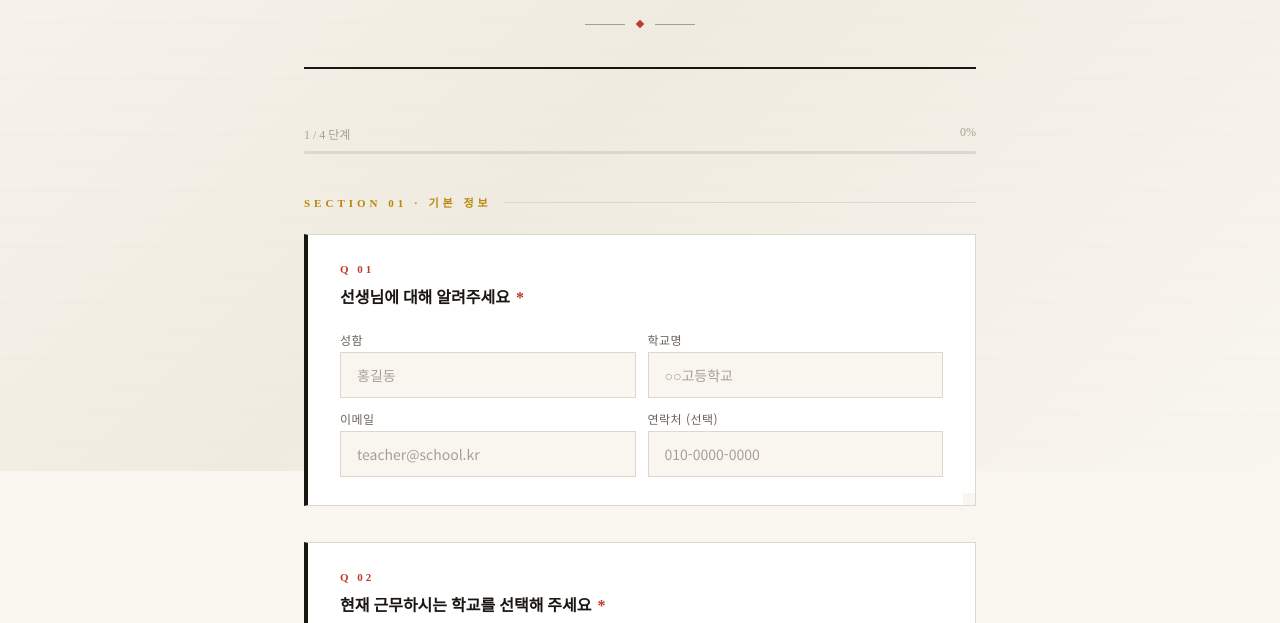
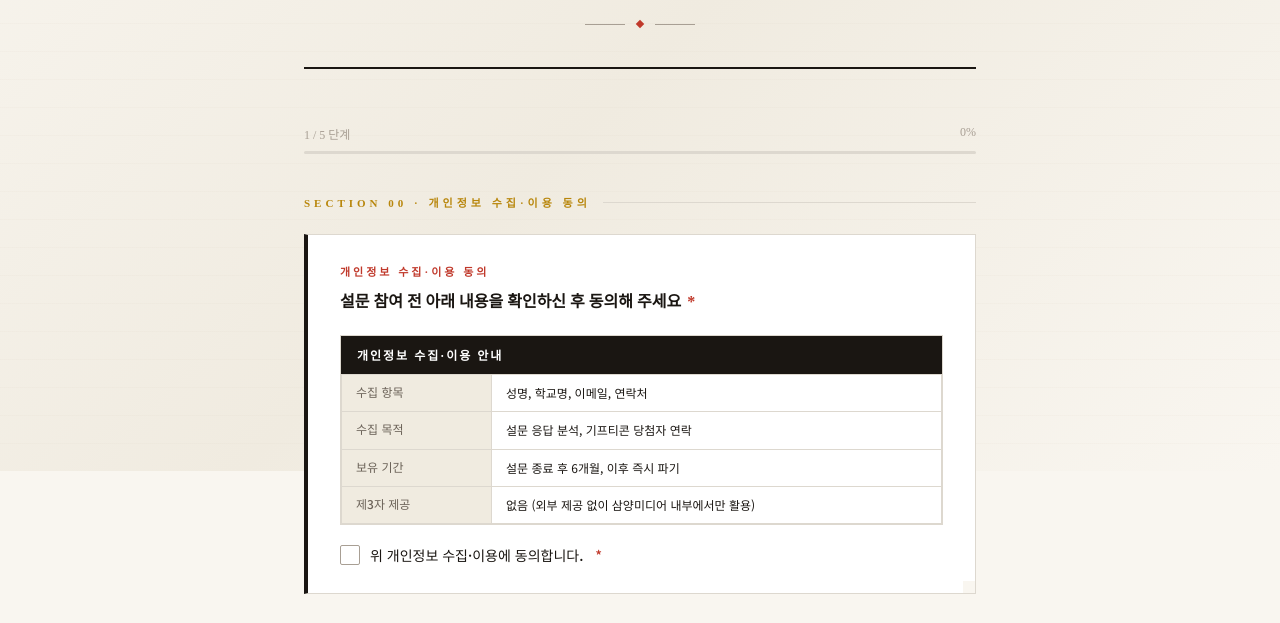
Before and after one commit to sammunwha/samyangmedia-survery, a plain HTML site: page index.html in a window 1280 px wide. Shown: the part 329-952 px from the top of the page. Drawn offline with Linux system fonts and the light colour scheme.

Commit message:
Add files via upload

```diff
--- a/index.html
+++ b/index.html
@@ -439,6 +439,77 @@
     margin: 24px auto;
   }
 
+  /* Privacy consent */
+  .privacy-box {
+    border: 1px solid var(--border);
+    background: white;
+    margin-bottom: 20px;
+  }
+  .privacy-title {
+    background: var(--ink);
+    color: white;
+    font-family: 'Noto Serif KR', serif;
+    font-size: 12px;
+    font-weight: 600;
+    letter-spacing: 2px;
+    padding: 10px 16px;
+  }
+  .privacy-table {
+    width: 100%;
+    border-collapse: collapse;
+    font-size: 12px;
+  }
+  .privacy-table th {
+    background: var(--cream);
+    color: var(--mid);
+    font-weight: 500;
+    padding: 8px 14px;
+    border: 1px solid var(--border);
+    width: 25%;
+    text-align: left;
+    vertical-align: top;
+  }
+  .privacy-table td {
+    padding: 8px 14px;
+    border: 1px solid var(--border);
+    color: var(--ink);
+    line-height: 1.7;
+    vertical-align: top;
+  }
+  .privacy-agree {
+    display: flex;
+    align-items: center;
+    gap: 10px;
+    margin-top: 16px;
+    cursor: pointer;
+    font-size: 14px;
+    font-weight: 500;
+    color: var(--ink);
+  }
+  .privacy-agree input { display: none; }
+  .privacy-agree-box {
+    width: 20px;
+    height: 20px;
+    border: 1.5px solid var(--light);
+    border-radius: 2px;
+    flex-shrink: 0;
+    display: flex;
+    align-items: center;
+    justify-content: center;
+    background: white;
+    transition: all 0.2s;
+  }
+  .privacy-agree.checked .privacy-agree-box {
+    background: var(--ink);
+    border-color: var(--ink);
+  }
+  .privacy-agree.checked .privacy-agree-box::after {
+    content: '✓';
+    color: white;
+    font-size: 12px;
+    font-weight: bold;
+  }
+
   /* Required star */
   .req { color: var(--accent); margin-left: 2px; }
 
@@ -481,14 +552,55 @@
   <!-- Progress -->
   <div class="progress-wrap">
     <div class="progress-meta">
-      <span id="step-label">1 / 4 단계</span>
+      <span id="step-label">1 / 5 단계</span>
       <span id="step-pct">0%</span>
     </div>
     <div class="progress-bar"><div class="progress-fill" id="progress-fill"></div></div>
   </div>
 
+  <!-- STEP 0: 개인정보 동의 -->
+  <div class="step active" id="step-0">
+    <div class="section-tag">SECTION 00 · 개인정보 수집·이용 동의</div>
+
+    <div class="q-block">
+      <span class="q-num">개인정보 수집·이용 동의</span>
+      <p class="q-text">설문 참여 전 아래 내용을 확인하신 후 동의해 주세요 <span class="req">*</span></p>
+      <div class="privacy-box">
+        <div class="privacy-title">개인정보 수집·이용 안내</div>
+        <table class="privacy-table">
+          <tr>
+            <th>수집 항목</th>
+            <td>성명, 학교명, 이메일, 연락처</td>
+          </tr>
+          <tr>
+            <th>수집 목적</th>
+            <td>설문 응답 분석, 기프티콘 당첨자 연락</td>
+          </tr>
+          <tr>
+            <th>보유 기간</th>
+            <td>설문 종료 후 6개월, 이후 즉시 파기</td>
+          </tr>
+          <tr>
+            <th>제3자 제공</th>
+            <td>없음 (외부 제공 없이 삼양미디어 내부에서만 활용)</td>
+          </tr>
+        </table>
+      </div>
+      <label class="privacy-agree" id="privacy-label" onclick="togglePrivacy()">
+        <input type="checkbox" id="privacy-check">
+        <span class="privacy-agree-box"></span>
+        위 개인정보 수집·이용에 동의합니다. <span class="req">*</span>
+      </label>
+      <div class="err-msg" id="err-privacy">개인정보 수집·이용에 동의해 주세요.</div>
+    </div>
+
+    <div class="btn-row">
+      <button class="btn btn-next" onclick="goNext(0)">동의하고 시작하기 →</button>
+    </div>
+  </div>
+
   <!-- STEP 1: 기본 정보 -->
-  <div class="step active" id="step-1">
+  <div class="step" id="step-1">
     <div class="section-tag">SECTION 01 · 기본 정보</div>
 
     <div class="q-block">
@@ -791,40 +903,33 @@
 
 <script>
   let answers = {};
-  const totalSteps = 4;
+  const totalSteps = 5;
 
   function updateProgress(step) {
-    const pct = Math.round(((step - 1) / totalSteps) * 100);
+    const pct = Math.round((step / totalSteps) * 100);
     document.getElementById('progress-fill').style.width = pct + '%';
-    document.getElementById('step-label').textContent = step + ' / ' + totalSteps + ' 단계';
+    document.getElementById('step-label').textContent = (step + 1) + ' / ' + totalSteps + ' 단계';
     document.getElementById('step-pct').textContent = pct + '%';
   }
 
-  // Radio / checkbox click handlers
-  document.querySelectorAll('.option-label').forEach(label => {
-    label.addEventListener('click', function() {
-      const input = this.querySelector('input');
-      if (input.type === 'radio') {
-        document.querySelectorAll(`input[name="${input.name}"]`).forEach(r => {
-          r.closest('.option-label').classList.remove('selected');
-        });
-        this.classList.add('selected');
-        input.checked = true;
-      } else {
-        input.checked = !input.checked;
-        this.classList.toggle('checked', input.checked);
-      }
-    });
-  });
-
-  function selectScale(qid, val, btn) {
-    document.querySelectorAll(`#${qid} .scale-btn`).forEach(b => b.classList.remove('selected'));
-    btn.classList.add('selected');
-    answers[qid] = val;
+  function togglePrivacy() {
+    const label = document.getElementById('privacy-label');
+    const check = document.getElementById('privacy-check');
+    check.checked = !check.checked;
+    label.classList.toggle('checked', check.checked);
   }
 
   function validateStep(step) {
     let valid = true;
+
+    if (step === 0) {
+      const privacyCheck = document.getElementById('privacy-check');
+      const errPrivacy = document.getElementById('err-privacy');
+      if (!privacyCheck.checked) {
+        errPrivacy.classList.add('show');
+        valid = false;
+      } else errPrivacy.classList.remove('show');
+    }
 
     if (step === 1) {
       const name = document.getElementById('name').value.trim();
@@ -909,6 +1014,16 @@
   }
 
   async function submitForm() {
+    // 개인정보 동의 체크
+    const privacyCheck = document.getElementById('privacy-check');
+    const errPrivacy = document.getElementById('err-privacy');
+    if (!privacyCheck.checked) {
+      errPrivacy.classList.add('show');
+      errPrivacy.scrollIntoView({ behavior: 'smooth', block: 'center' });
+      return;
+    }
+    errPrivacy.classList.remove('show');
+
     const btn = document.querySelector('.btn-submit');
     btn.textContent = '제출 중...';
     btn.disabled = true;
@@ -951,7 +1066,30 @@
     window.scrollTo({ top: 0, behavior: 'smooth' });
   }
 
-  updateProgress(1);
+  // Radio / checkbox click handlers
+  document.querySelectorAll('.option-label').forEach(label => {
+    label.addEventListener('click', function() {
+      const input = this.querySelector('input');
+      if (input.type === 'radio') {
+        document.querySelectorAll(`input[name="${input.name}"]`).forEach(r => {
+          r.closest('.option-label').classList.remove('selected');
+        });
+        this.classList.add('selected');
+        input.checked = true;
+      } else {
+        input.checked = !input.checked;
+        this.classList.toggle('checked', input.checked);
+      }
+    });
+  });
+
+  function selectScale(qid, val, btn) {
+    document.querySelectorAll(`#${qid} .scale-btn`).forEach(b => b.classList.remove('selected'));
+    btn.classList.add('selected');
+    answers[qid] = val;
+  }
+
+  updateProgress(0);
 </script>
 </body>
 </html>
```
